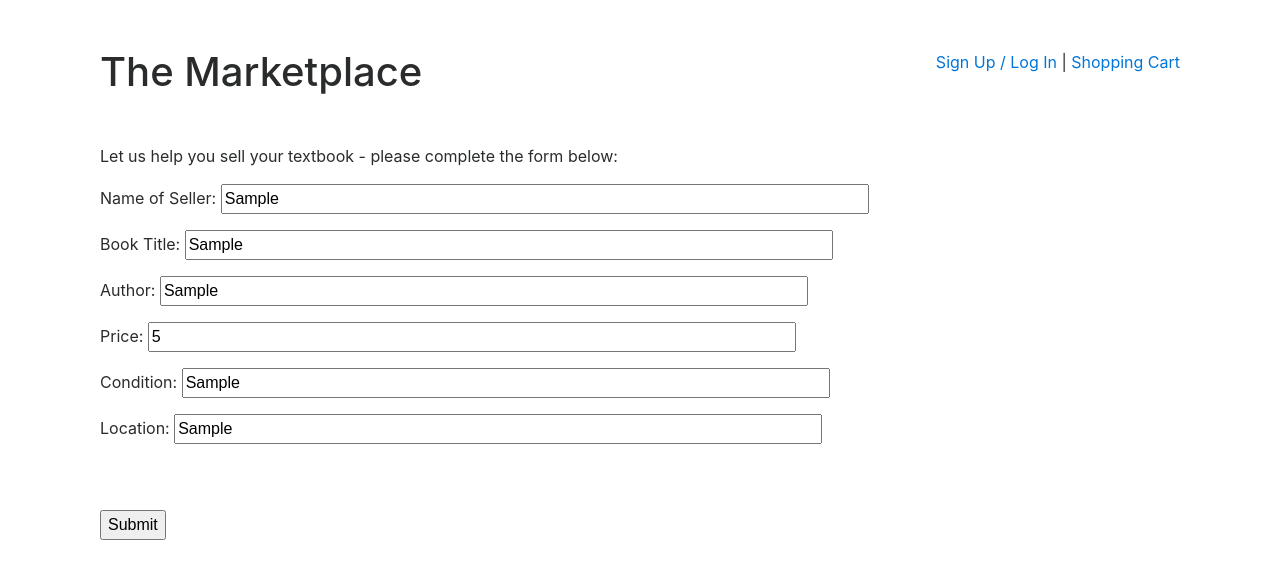
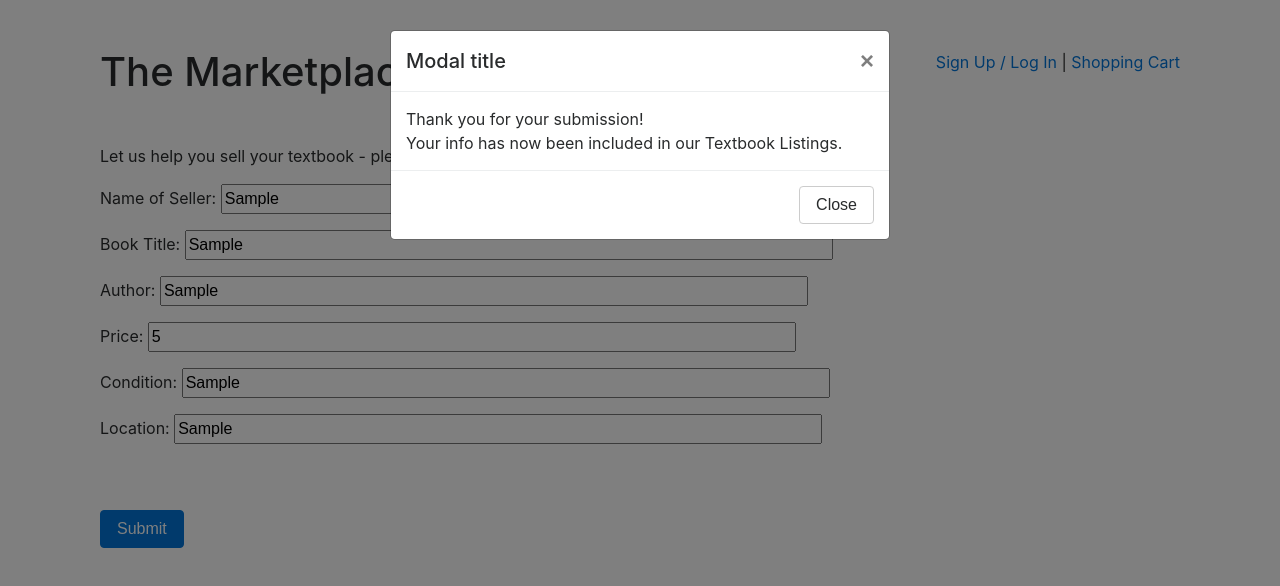
Before and after one commit to chrissythebuilder/Project2Layout, a plain HTML site: page seller.html in a window 1280 px wide. Both pictures are taken after typing "Sample", "Sample", "Sample", "5", "Sample", "Sample" into the empty fields and a click on the button "Submit". Drawn offline with nearby package versions, Linux system fonts and the light colour scheme.

Commit message:
modal box included

```diff
--- a/seller.html
+++ b/seller.html
@@ -10,6 +10,12 @@
     <link rel="stylesheet" href = "assets/css/reset.css" type = "text/css">
     <link rel="stylesheet" href="https://maxcdn.bootstrapcdn.com/bootstrap/4.0.0-beta.3/css/bootstrap.min.css">
     <link rel="stylesheet" href = "assets/css/style.css" type = "text/css">
+
+    <!-- JS Files -->
+    <script src="https://code.jquery.com/jquery-3.2.1.slim.min.js" integrity="sha384-KJ3o2DKtIkvYIK3UENzmM7KCkRr/rE9/Qpg6aAZGJwFDMVNA/GpGFF93hXpG5KkN" crossorigin="anonymous"></script>
+    <script src="https://cdnjs.cloudflare.com/ajax/libs/popper.js/1.12.9/umd/popper.min.js" integrity="sha384-ApNbgh9B+Y1QKtv3Rn7W3mgPxhU9K/ScQsAP7hUibX39j7fakFPskvXusvfa0b4Q" crossorigin="anonymous"></script>
+    <script src="https://maxcdn.bootstrapcdn.com/bootstrap/4.0.0/js/bootstrap.min.js" integrity="sha384-JZR6Spejh4U02d8jOt6vLEHfe/JQGiRRSQQxSfFWpi1MquVdAyjUar5+76PVCmYl" crossorigin="anonymous"></script>
+    <script src = assets/js/app.js></script>
 </head>
 <body>
 
@@ -31,8 +37,36 @@
             <p> Location: <input id = "location-input" class  = "input" type = "text" placeholder = "city"> </p>
         </form>
 
-        <button id = "seller-submit"> Submit </button>
+        <button id = "seller-submit" class="btn btn-primary" data-toggle="modal" data-target="#exampleModal"> Submit </button>
         <!-- Modal pop-up that says "thank you for your submission, your info has now been included in our Buyer's list" -->
 
+        <div class="modal fade" id="exampleModal" tabindex="-1" role="dialog" aria-labelledby="exampleModalLabel" aria-hidden="true">
+            <div class="modal-dialog" role="document">
+                <div class="modal-content">
+                <div class="modal-header">
+                    <h5 class="modal-title" id="exampleModalLabel">Modal title</h5>
+                    <button type="button" class="close" data-dismiss="modal" aria-label="Close">
+                    <span aria-hidden="true">&times;</span>
+                    </button>
+                </div>
+                <div class="modal-body">
+                    Thank you for your submission! <br> Your info has now been included in our Textbook Listings.
+                </div>
+                <div class="modal-footer">
+                    <button id = "close-btn" type="button" class="btn btn-secondary" data-dismiss="modal"> Close </button>
+                    <!-- <button type="button" class="btn btn-primary">Save changes</button> -->
+                </div>
+                </div>
+            </div>
+        </div>
 </body>
+
+<script>
+    $("seller-submit").on("click", function(){
+        event.preventDefault;
+        // store in database
+
+        // clear information of inputs
+    })
+</script>
 </html>
```
